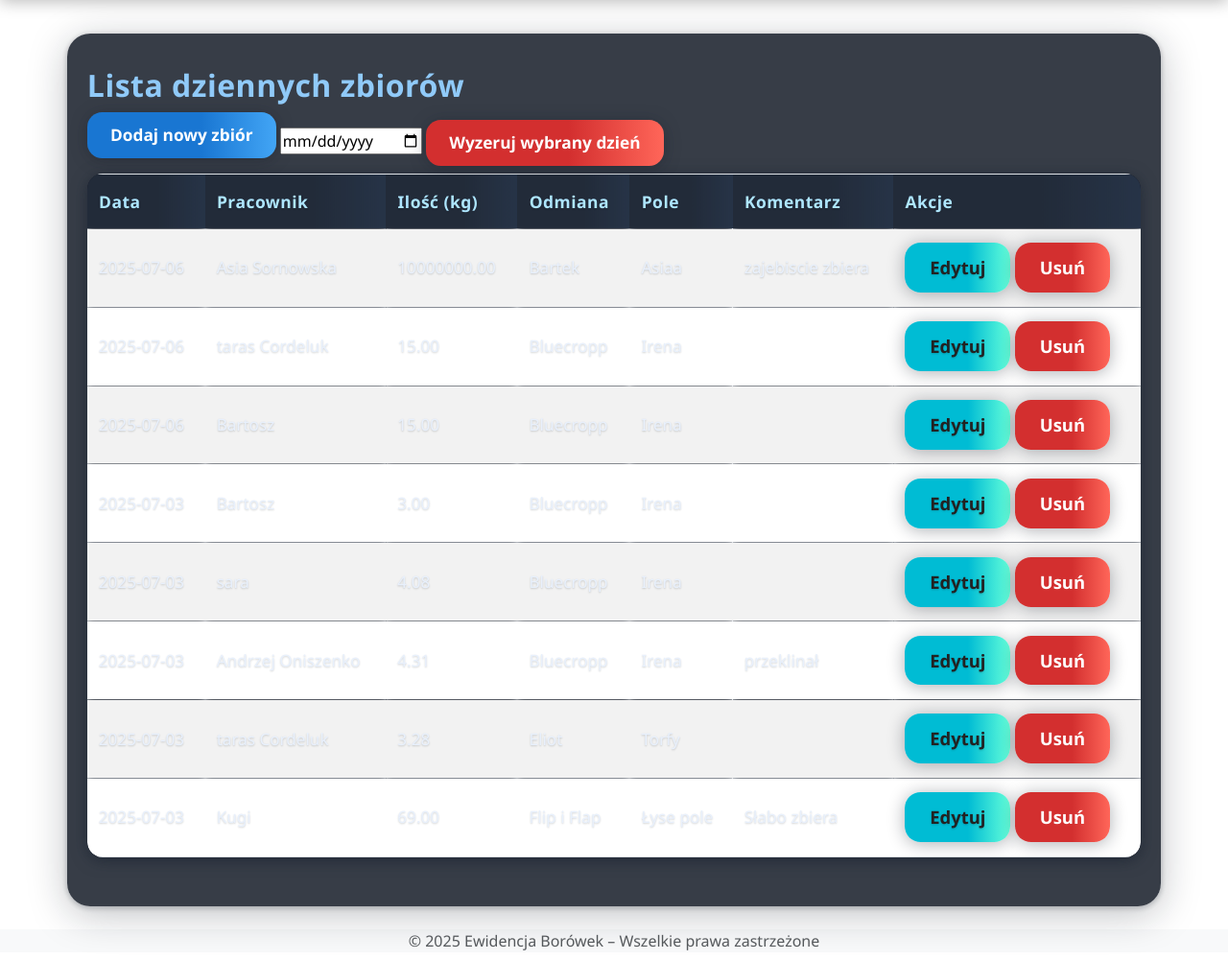
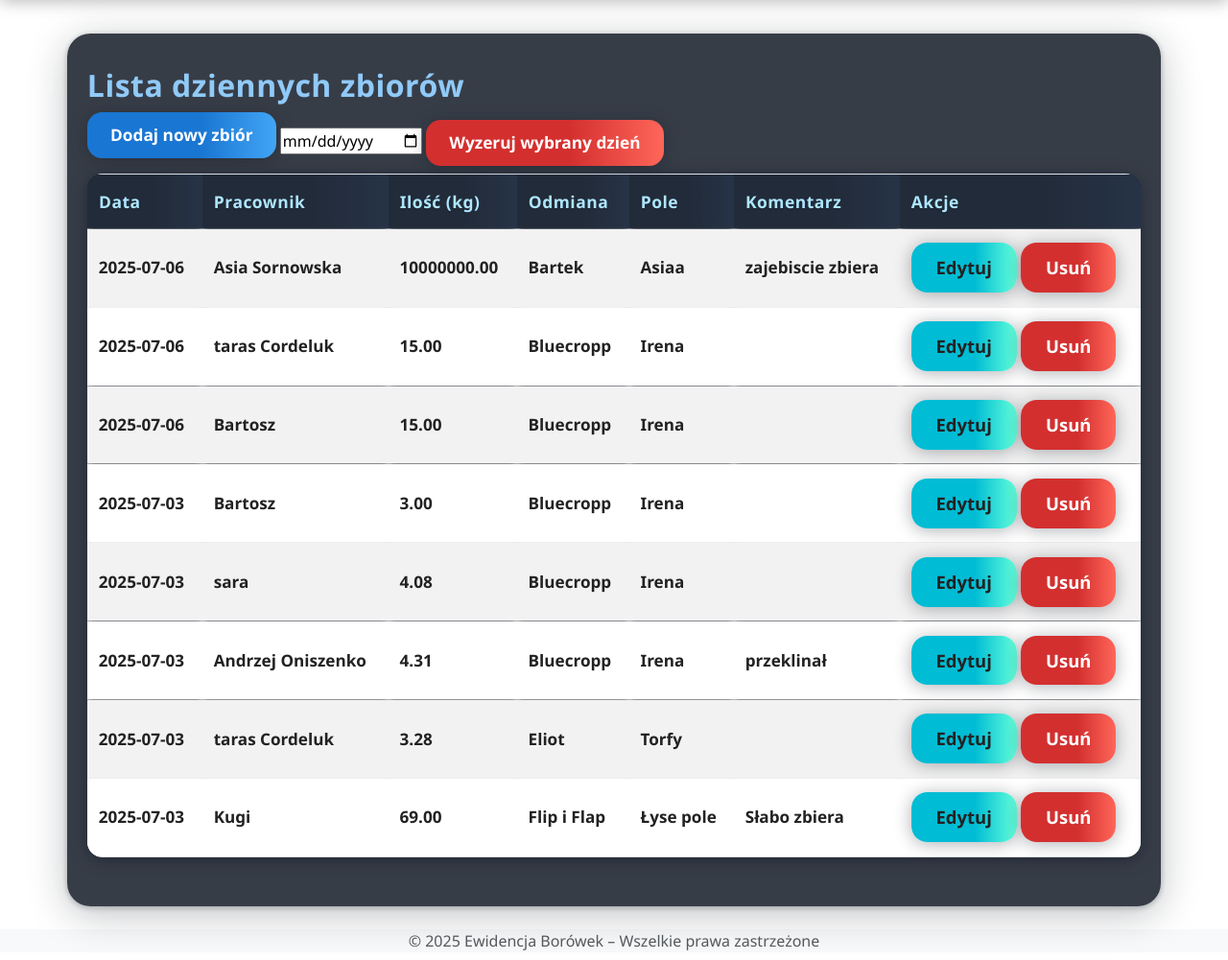
Before and after one commit to Reus1231/Ewidencja, a Flask app: page /harvests in a window 1280 px wide; the page is wider, and only the part inside the window is pictured. Shown: the part 99-1100 px from the top of that part at 96% size. Run offline with Flask 3, Linux system fonts and the light colour scheme; a user stored in the database is signed in; data comes from the database, SQL or seed files in the repository.

Commit message:
Dodano zmiane stylow custom

```diff
--- a/static/custom.css
+++ b/static/custom.css
@@ -197,3 +197,29 @@ input[type="text"].form-control, input[type="number"].form-control, input[type="
     background: #33475b;
     border-radius: 7px;
 }
+
+/* Czytelność: czarny/dark tekst na białym tle wierszy tabeli */
+.table tbody tr,
+.table-striped tbody tr,
+.table-bordered tbody tr {
+    background: #fff !important;
+}
+
+.table tbody td,
+.table-striped tbody td,
+.table-bordered tbody td {
+    color: #222 !important;
+    opacity: 1 !important;
+    font-weight: 700;
+    text-shadow: none !important;
+    background: #fff !important;
+}
+
+/* Jeżeli w niektórych wierszach nadal jest wyblakły tekst (np. disabled, muted, secondary) */
+.table tbody td[class*="text-muted"],
+.table tbody td[class*="secondary"],
+.table tbody td[style*="opacity"] {
+    color: #222 !important;
+    opacity: 1 !important;
+    font-weight: 700;
+}
```
